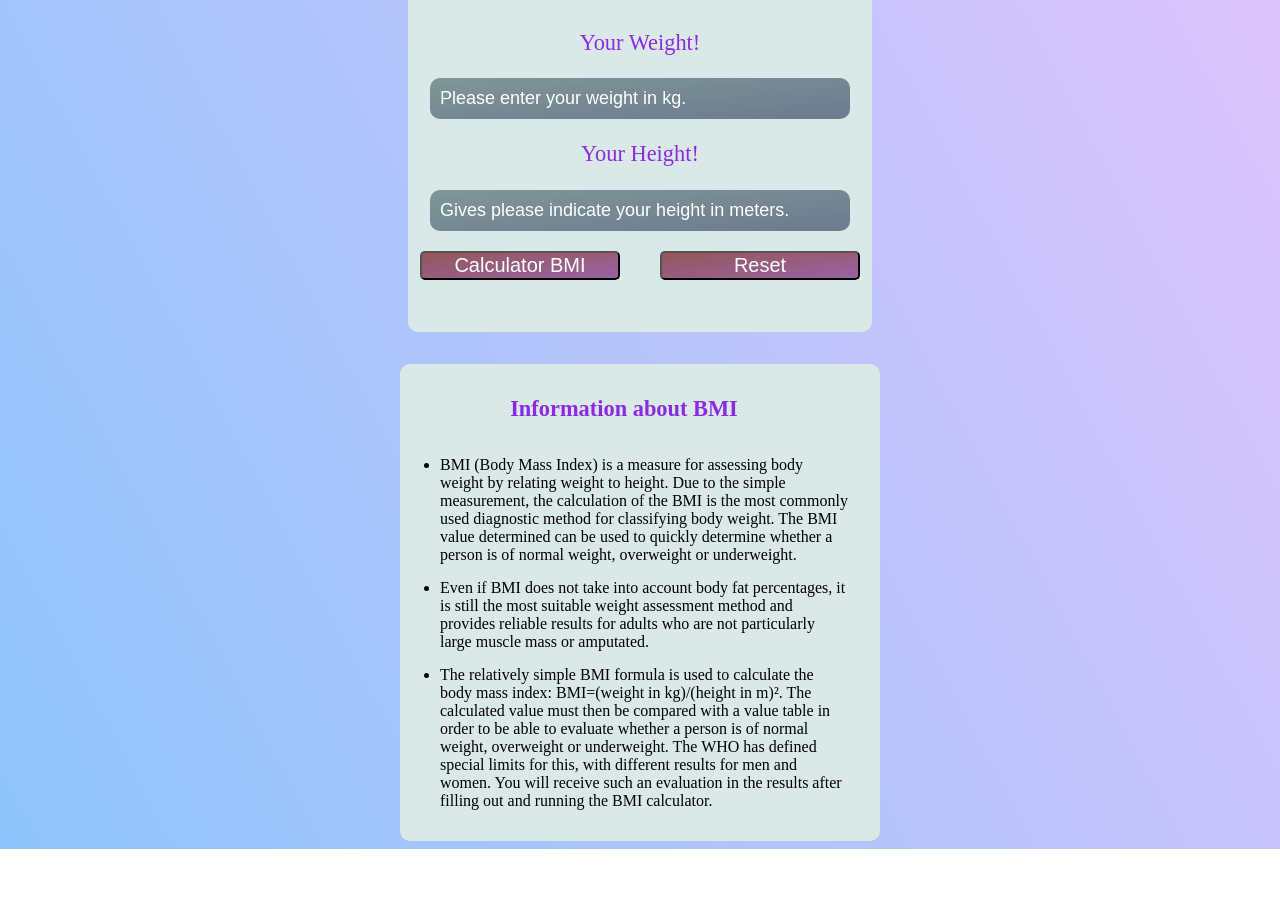
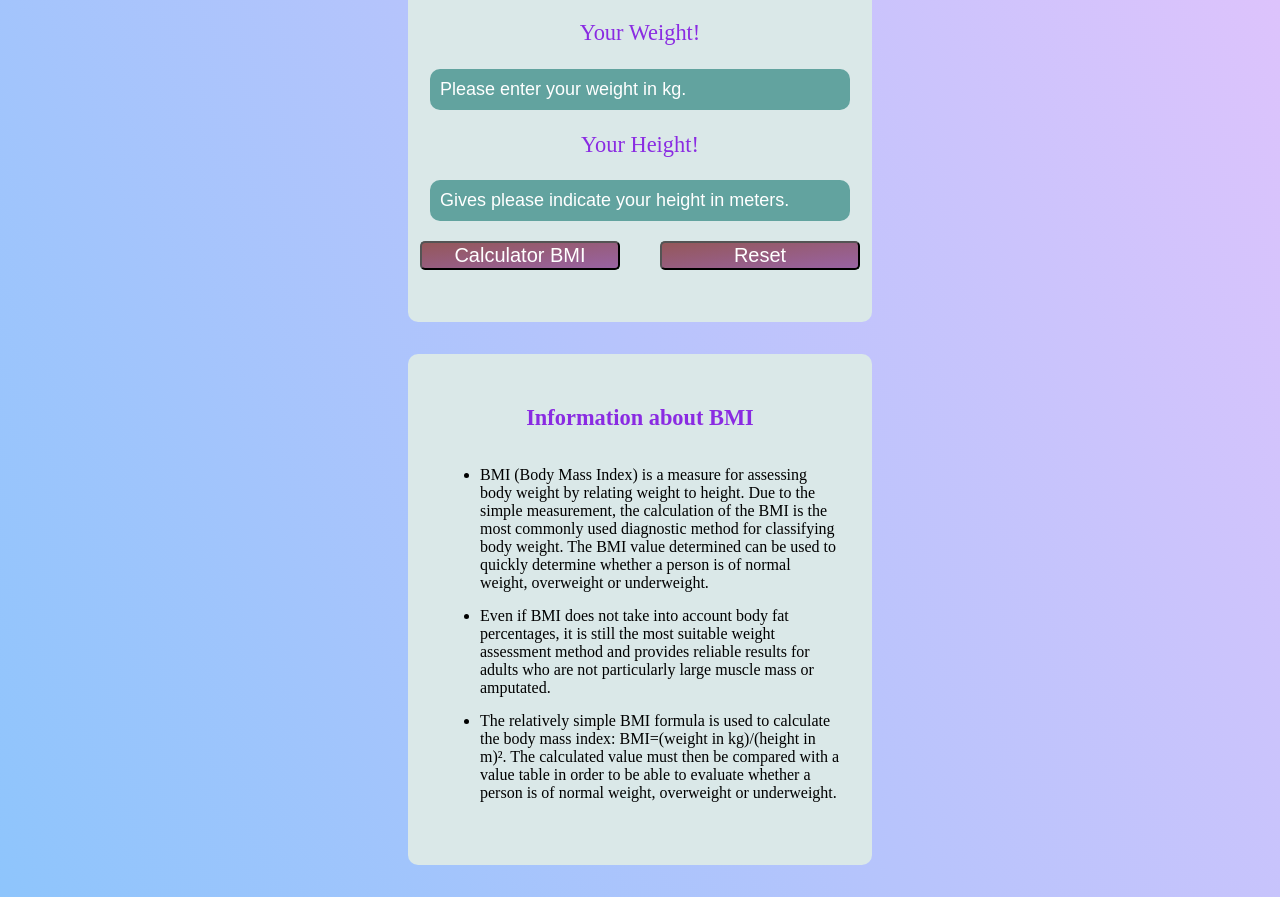
Before and after one commit to sbrycbc/BMI-calculator, a plain HTML site: page index.html in a window 1280 px wide. Shown: the part 133-1030 px from the top of the page. Before the commit the page ends 982 px from the top, so only its background shows below. Drawn offline with Linux system fonts and the light colour scheme.

Commit message:
updated style...

```diff
--- a/index.html
+++ b/index.html
@@ -45,7 +45,7 @@
         <li>Even if BMI does not take into account body fat percentages, it is still the most suitable weight assessment method and provides reliable results for adults who are not particularly large muscle mass or amputated.
         </li>
 
-        <li>The relatively simple BMI formula is used to calculate the body mass index: BMI=(weight in kg)/(height in m)². The calculated value must then be compared with a value table in order to be able to evaluate whether a person is of normal weight, overweight or underweight. The WHO has defined special limits for this, with different results for men and women. You will receive such an evaluation in the results after filling out and running the BMI calculator.
+        <li>The relatively simple BMI formula is used to calculate the body mass index: BMI=(weight in kg)/(height in m)². The calculated value must then be compared with a value table in order to be able to evaluate whether a person is of normal weight, overweight or underweight.
         </li>
     </ul>
     </section>
--- a/style.css
+++ b/style.css
@@ -1,25 +1,19 @@
 body {
-  display: flex;
-  flex-direction: column;
-  justify-content: center;
-  align-items: center;
-  box-sizing: border-box;
   background-image: linear-gradient(62deg, #8EC5FC 0%, #E0C3FC 100%);
-
-
 }
-.calculator{
+.calculator , .information{
     display: flex;
     justify-content: center;
     flex-direction: column;
     align-items: center;
     width: 25rem;
-    margin: auto;
-    margin-top: 1.5rem;
+    margin: 2rem auto;
     padding: 2rem;
     border-radius: 10px;
     background-color: rgb(218, 232, 232);
 }
+
+  background-color: rgb(218, 232, 232);
 
 
 h1{ color: blueviolet;
@@ -32,21 +26,12 @@ h2, .para{
     font-size: 1.4rem;
 }
 
-h2{
-    margin-top: 2rem;
-    font-weight: bold;
-}
-
 ::placeholder{
     color: white;
 }
 
 input {
-  background-image: linear-gradient(
-    to top left,
-    #6c7a8f 0%,
-    rgb(126, 151, 151) 100%
-  );
+  background-color:rgb(98, 163, 159) ;
   color: white;
   width: 400px;
   padding: 10px;
@@ -112,20 +97,6 @@ input {
     padding: 20px;
 }
 
-.information{
-    display: flex;
-    justify-content: center;
-    flex-direction: column;
-    align-items: center;
-    justify-content: center;
-    width: 28rem;
-    margin: auto;
-    margin-top: 2rem;
-    padding-right: 2rem;
-    background-color: rgb(218, 232, 232);
-    border-radius: 10px;
-}
-
 li {
     margin-bottom: 15px;
 }
```
